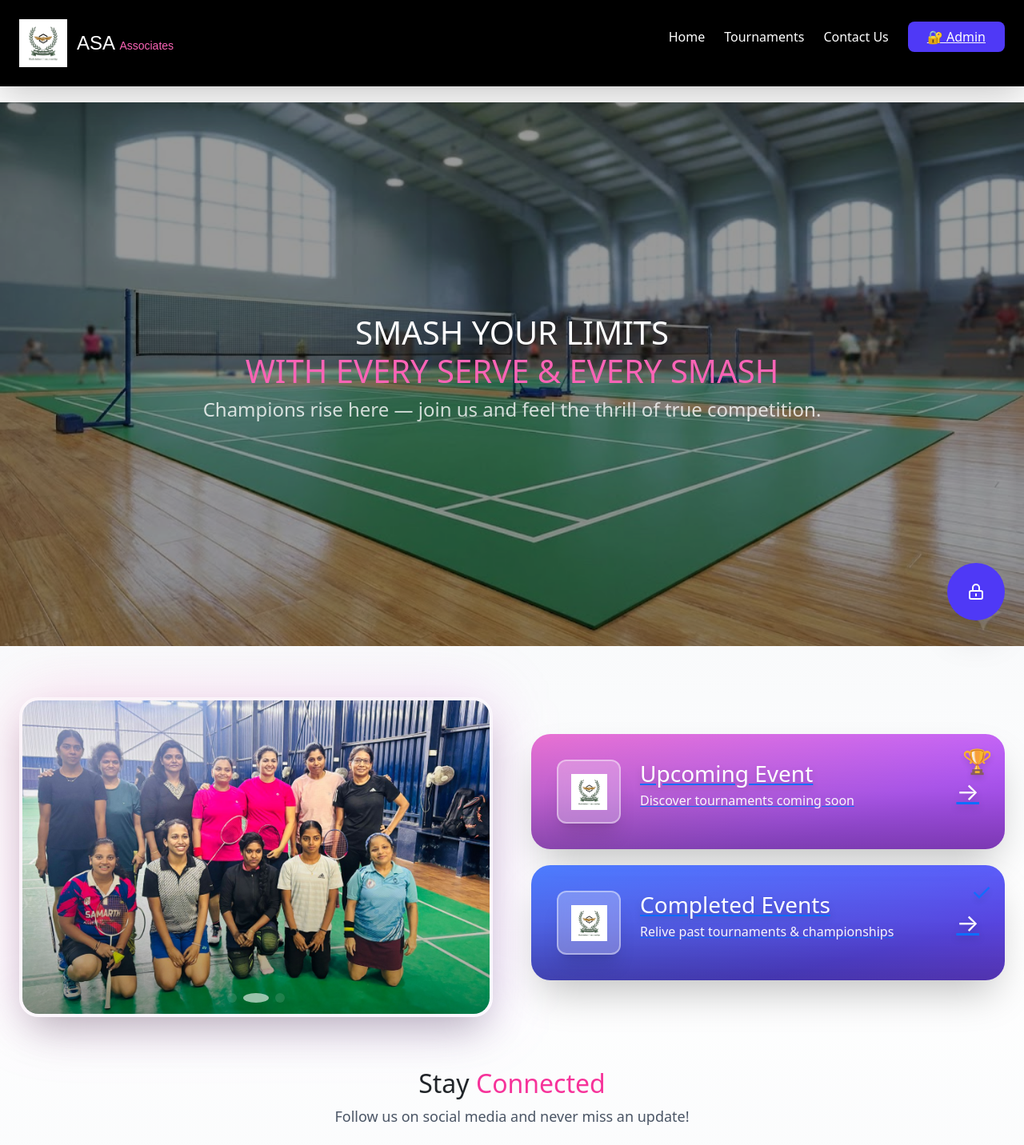
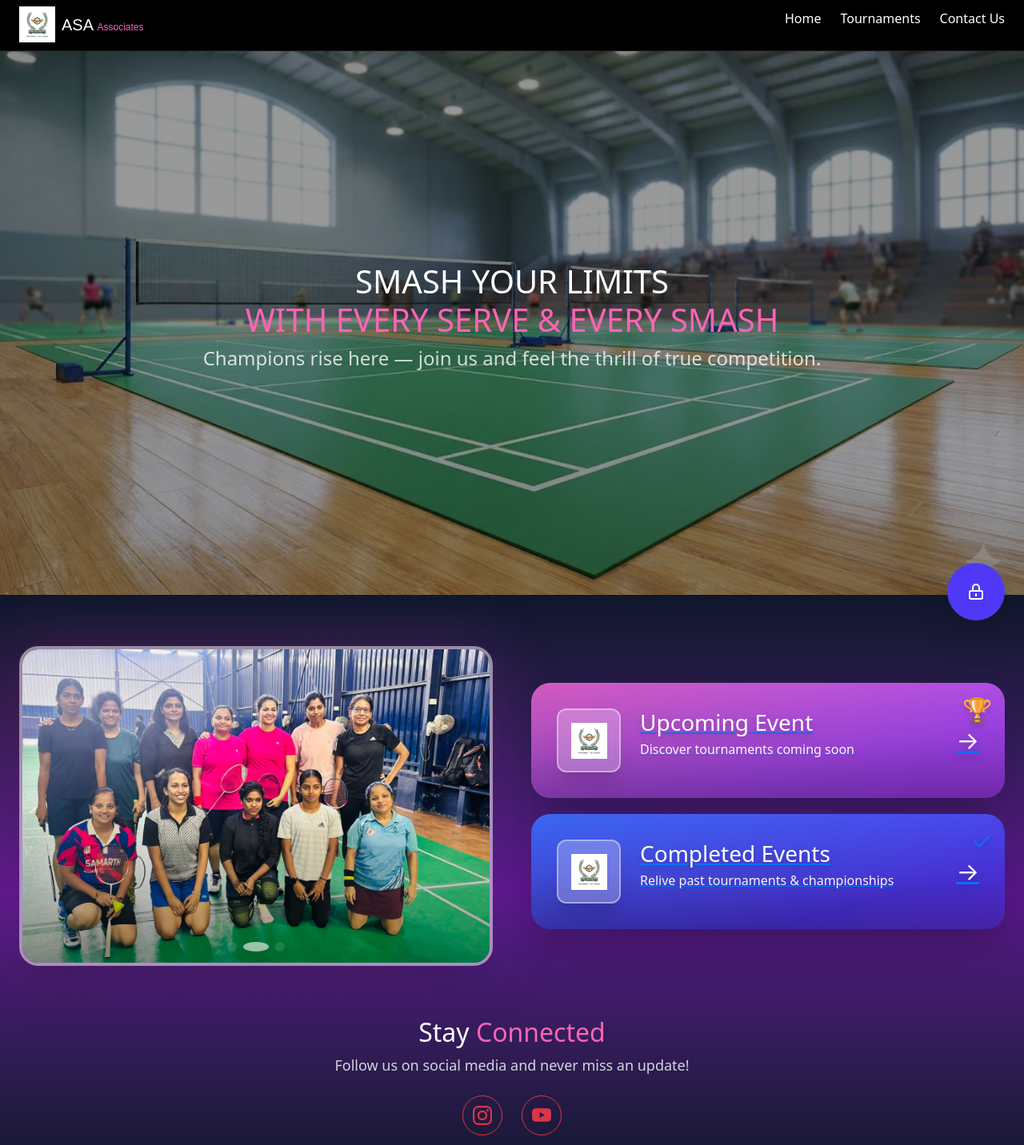
Before and after one commit to sriram-2019/badmin, a Next.js app: page / in a window 1280 px wide. Shown: the top 1432 px of the page at 80% size. Built offline with nearby package versions, Linux system fonts and the light colour scheme; a web font is replaced by a local one.

Commit message:
Refactor Page component and Navbar structure

```diff
--- a/src/app/page.tsx
+++ b/src/app/page.tsx
@@ -48,10 +48,8 @@ export default function Page() {
 
   return (
     <>
-      <Navbar />
-
       {/* Hero Section */}
-    <section className="relative h-[85vh] w-full mt-[64px]">
+      <section className="relative h-[85vh] w-full">
         <Image
           src={heroImage}
           alt="Badminton hero banner"
@@ -189,7 +187,7 @@ function Navbar() {
   const [open, setOpen] = useState(false);
 
   return (
-    <nav className="fixed top-0 left-0 w-full bg-black text-white z-50 shadow-lg">
+    <nav className="fixed top-0 left-0 w-full h-16 bg-black text-white z-50 shadow-lg border-b border-white/5">
       <div className="w-full flex items-center justify-between p-4">
         {/* Logo */}
         <div className="flex items-center space-x-3">
@@ -314,7 +312,7 @@ function Achievements({
   onInstaClick: () => void;
 }) {
   return (
-    <section className="bg-gradient-to-b from-gray-50 via-white to-gray-50 py-16">
+    <section className="bg-gradient-to-b from-slate-900 via-purple-900 to-slate-900 py-16">
       <div className="max-w-7xl mx-auto grid grid-cols-1 md:grid-cols-2 gap-12 items-center px-6">
         {/* Modern Image Carousel */}
         <motion.div
@@ -478,10 +476,10 @@ function Achievements({
 
       {/* Stay Connected */}
       <div className="text-center mt-16">
-        <h2 className="font-bold text-3xl text-dark">
-          Stay <span className="text-pink-500">Connected</span>
+        <h2 className="font-bold text-3xl text-white">
+          Stay <span className="text-pink-400">Connected</span>
         </h2>
-        <p className="text-gray-600 mt-2 text-lg">
+        <p className="text-gray-300 mt-2 text-lg">
           Follow us on social media and never miss an update!
         </p>
 
```
Lines whose indentation alone changed are shown as unchanged.
